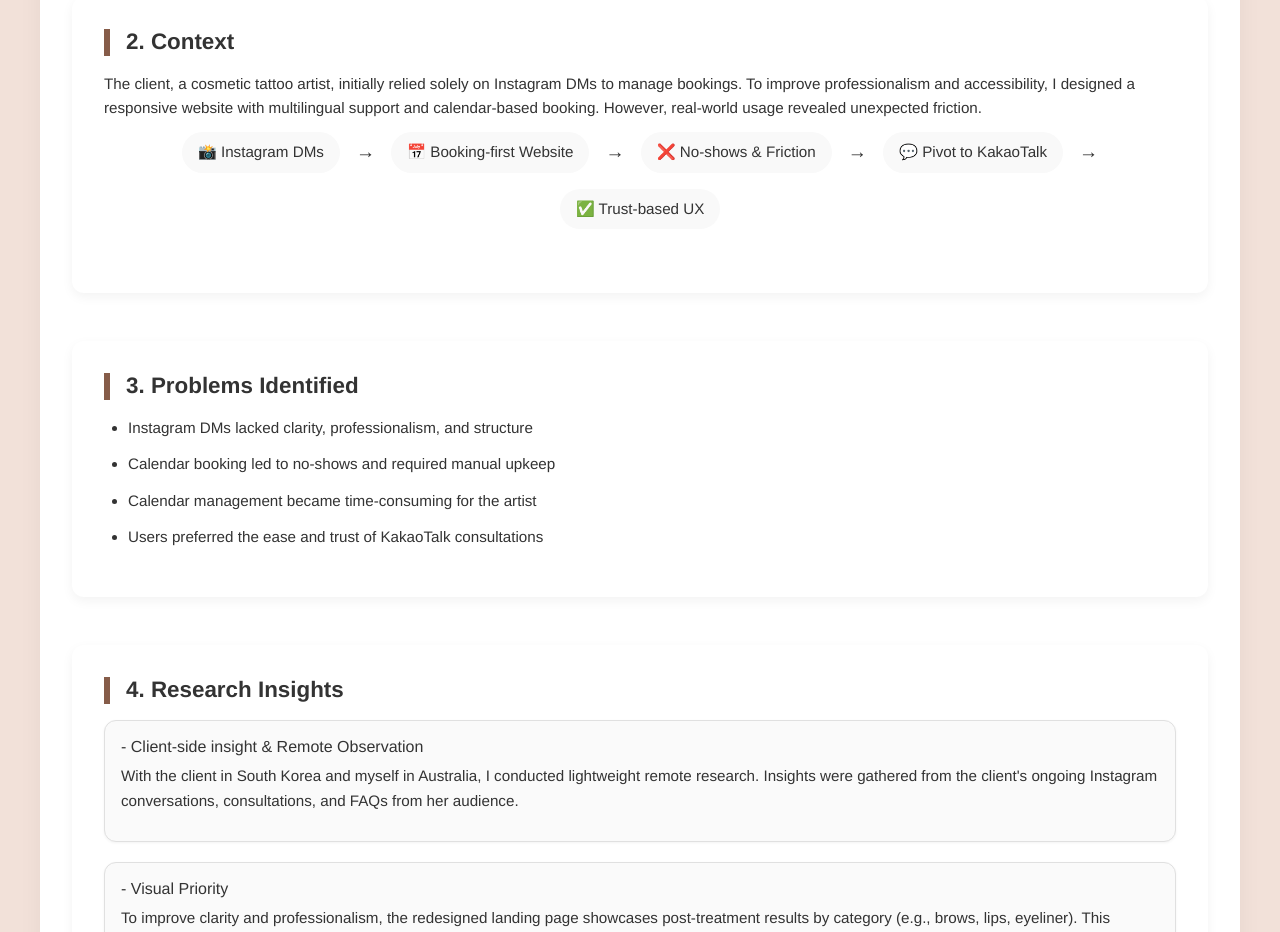
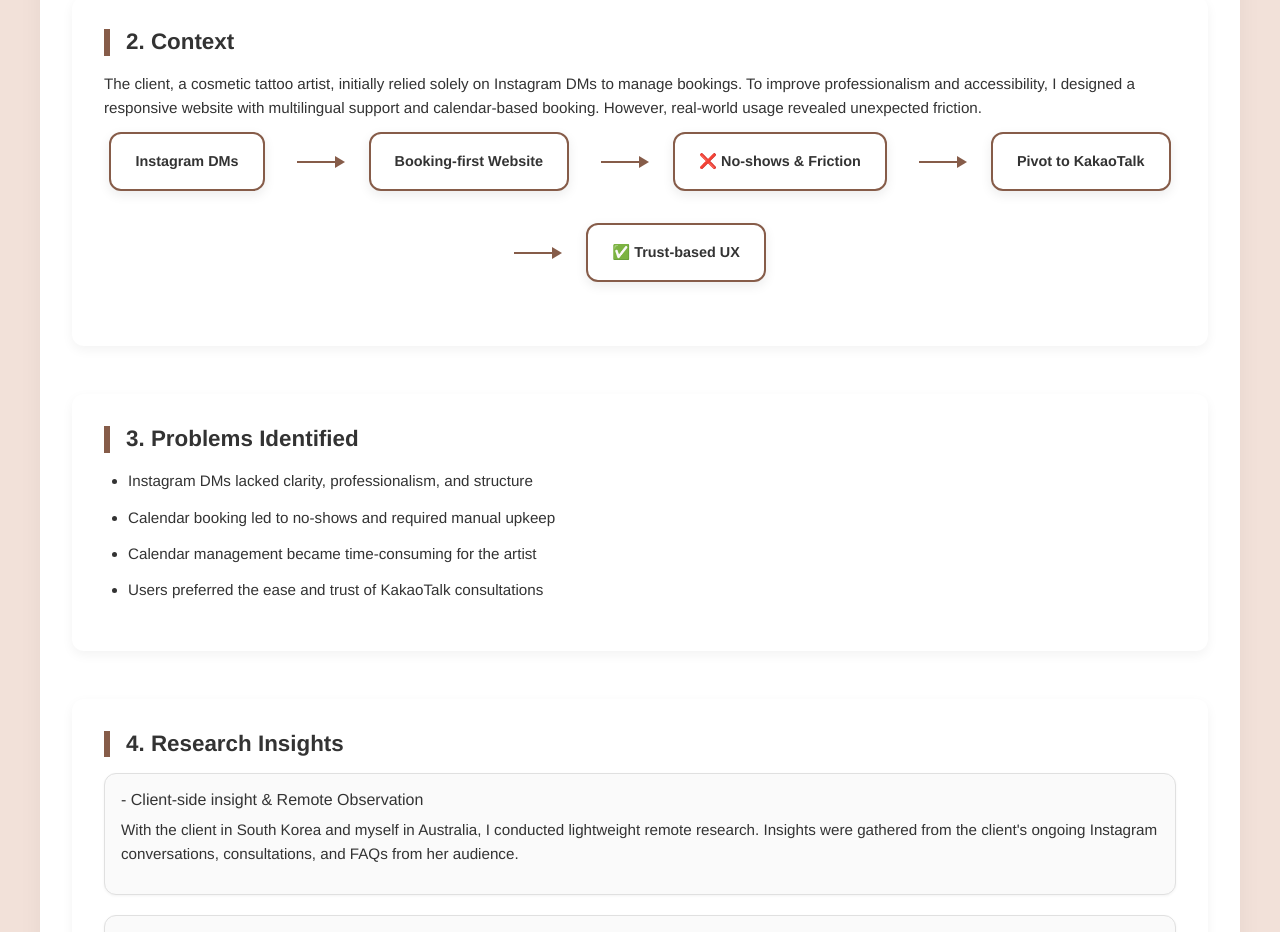
Before and after one commit to Mijincode/jeannie-portfolio, a React (Create React App) app: page /projects/chaeul-beauty in a window 1280 px wide. Shown: the part 860-1792 px from the top of the page. Built offline with nearby package versions, Linux system fonts and the light colour scheme.

Commit message:
Update timeline flow

```diff
--- a/src/components/pages/ChaeulBeauty.css
+++ b/src/components/pages/ChaeulBeauty.css
@@ -118,7 +118,7 @@ body {
   transform: scale(1.1);
 }
 
-.timeline-flow {
+/* .timeline-flow {
   display: flex;
   gap: 1rem;
   flex-wrap: wrap;
@@ -138,6 +138,47 @@ body {
 .timeline-arrow {
   font-size: 1.2rem;
   align-self: center;
+} */
+
+.timeline-flow {
+  display: flex;
+  align-items: center;
+  justify-content: center;
+  gap: 2rem;
+  flex-wrap: wrap;
+  margin-bottom: 2rem;
+  position: relative;
+}
+
+.timeline-step {
+  background: #ffffff;
+  padding: 1rem 1.5rem;
+  border-radius: 12px;
+  font-weight: 600;
+  text-align: center;
+  font-size: 0.9rem;
+  box-shadow: 0 4px 12px rgba(0, 0, 0, 0.08);
+  border: 2px solid #865c49;
+  min-width: 120px;
+  position: relative;
+  z-index: 1;
+}
+
+.timeline-arrow {
+  width: 40px;
+  height: 2px;
+  background: #865c49;
+  position: relative;
+}
+
+.timeline-arrow::after {
+  content: "";
+  position: absolute;
+  right: -8px;
+  top: -5px;
+  border-left: 10px solid #865c49;
+  border-top: 6px solid transparent;
+  border-bottom: 6px solid transparent;
 }
 
 .insights-summary-grid {
--- a/src/components/pages/ChaeulBeauty.js
+++ b/src/components/pages/ChaeulBeauty.js
@@ -62,14 +62,14 @@ export default function ChaeulBeauty() {
           </p>
 
           <div className="timeline-flow">
-            <div className="timeline-step">📸 Instagram DMs</div>
-            <div className="timeline-arrow">→</div>
-            <div className="timeline-step">📅 Booking-first Website</div>
-            <div className="timeline-arrow">→</div>
+            <div className="timeline-step">Instagram DMs</div>
+            <div className="timeline-arrow"></div>
+            <div className="timeline-step">Booking-first Website</div>
+            <div className="timeline-arrow"></div>
             <div className="timeline-step">❌ No-shows & Friction</div>
-            <div className="timeline-arrow">→</div>
-            <div className="timeline-step">💬 Pivot to KakaoTalk</div>
-            <div className="timeline-arrow">→</div>
+            <div className="timeline-arrow"></div>
+            <div className="timeline-step">Pivot to KakaoTalk</div>
+            <div className="timeline-arrow"></div>
             <div className="timeline-step">✅ Trust-based UX</div>
           </div>
         </div>
```
